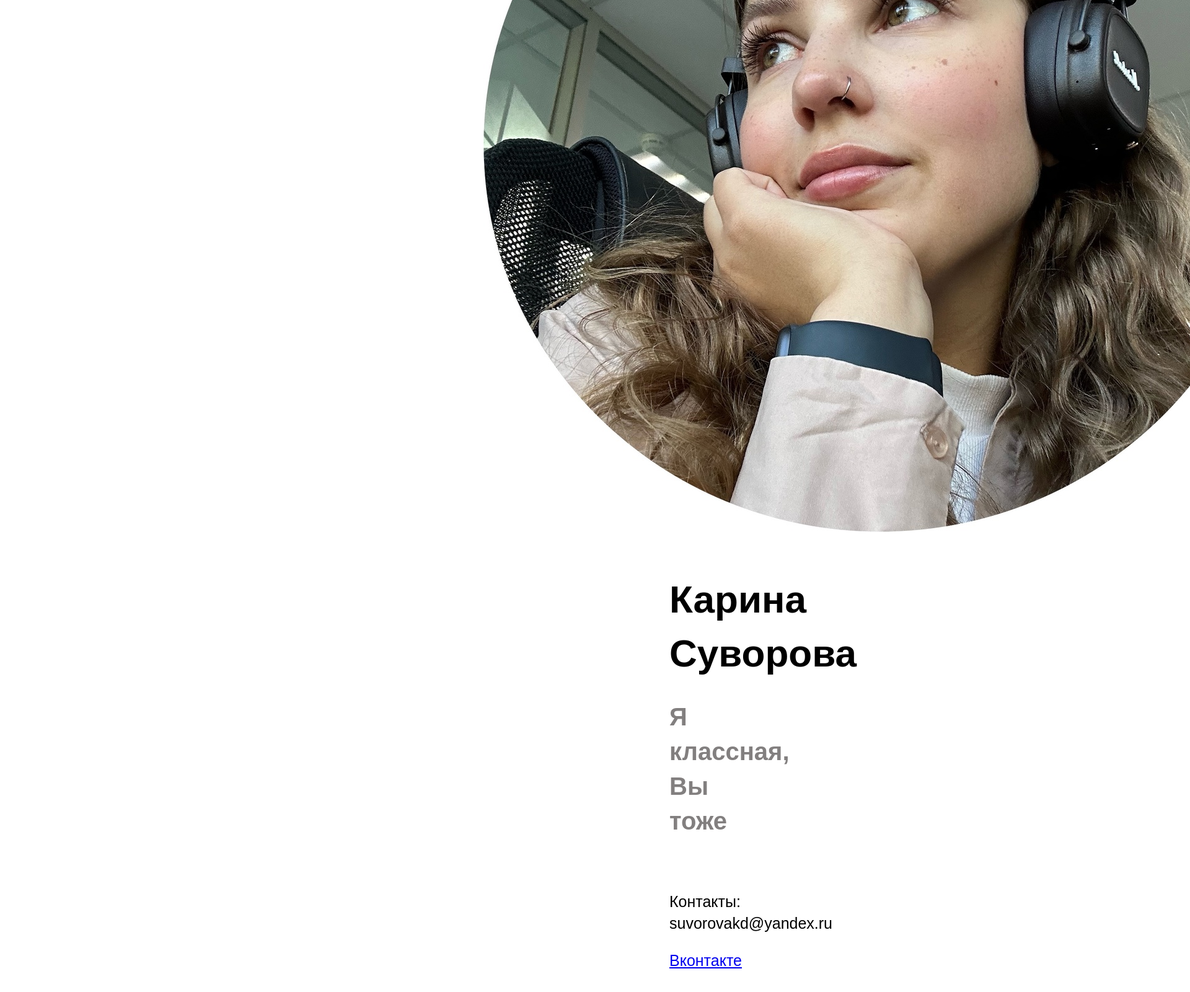
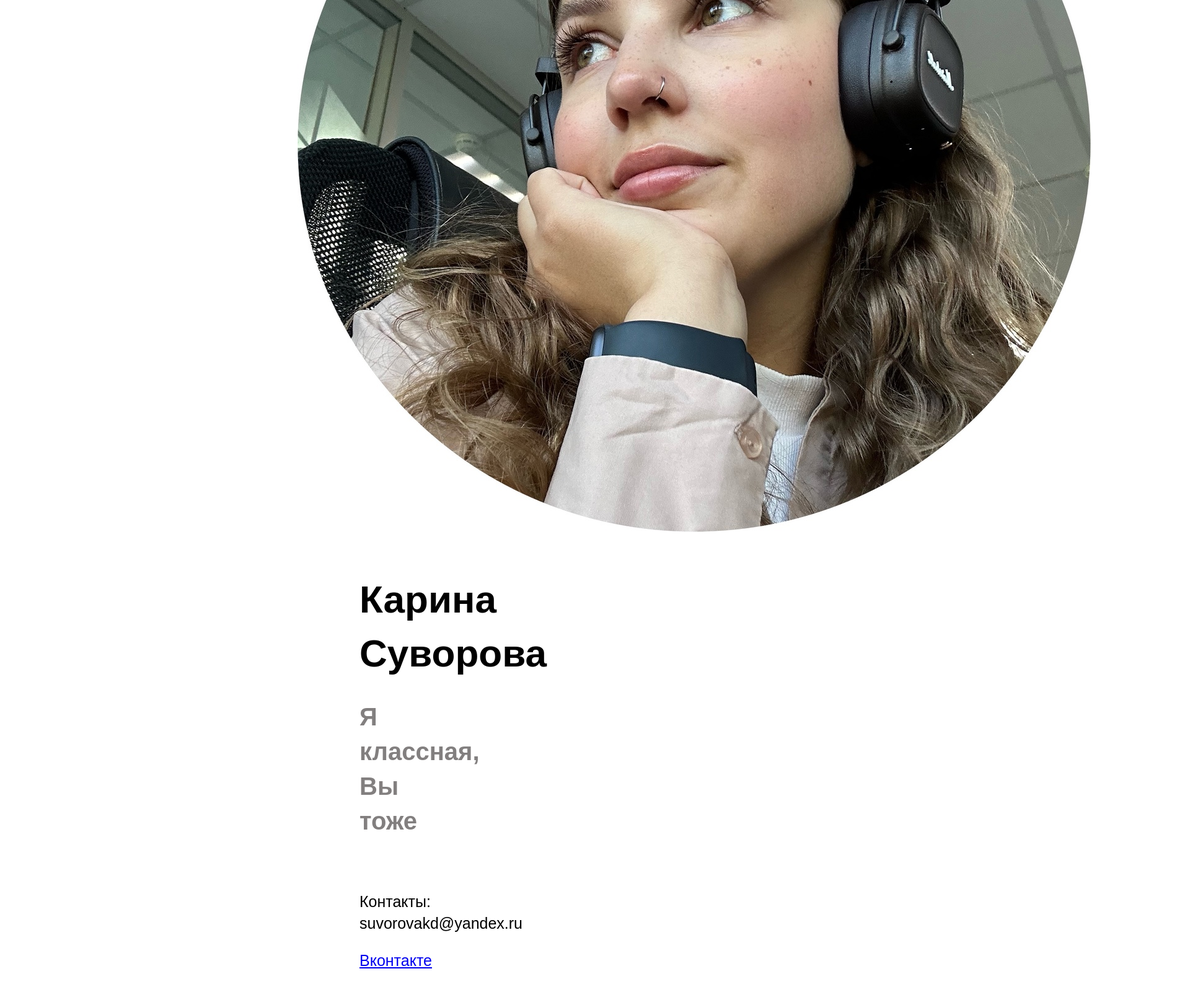
Before and after one commit to Karina212266/Karina212266.github.io, a plain HTML site: page index.html in a window 1280 px wide. Shown: the part 452-2052 px from the top of the page at 62% size, 1920 px wide, since content can reach past the window. Drawn offline with Linux system fonts and the light colour scheme.

Commit message:
Сайт визитка

```diff
--- a/slyle.css
+++ b/slyle.css
@@ -2,20 +2,20 @@ body {
     font-family: Arial, Helvetica, sans-serif;
     display: flex;
     flex-direction: column;
-    margin: 30px 490px 30px 490px;
+    margin: 30px 290px 30px 290px;
     line-height: 1.4;
 }
 
 
 .header__avatar {
     border-radius: 8px;
-    font-size: 100px;
-    margin: 30px 290px 30px 290px;
+    font-size: 10px;
+    margin: 30px 190px 30px 190px;
     line-height: 1.4;
 }
 
 .header__title {
-    margin: 30px 590px 30px 590px;
+    margin: 30px 290px 30px 290px;
     font-size: 62px;
     line-height: 1.4;
     font-family: Arial, Helvetica, sans-serif;
@@ -25,7 +25,7 @@ body {
     color: rgb(130, 127, 127);
     font-size: 40px;
     line-height: 1.4;
-    margin: 30px 590px 30px 590px;
+    margin: 30px 290px 30px 290px;
 
 }
 
@@ -36,5 +36,5 @@ h1:hover{
 footer{
     font-size: 25px;
     line-height: 1.4;
-    margin: 30px 590px 30px 590px;
+    margin: 30px 290px 30px 290px;
 }
```
